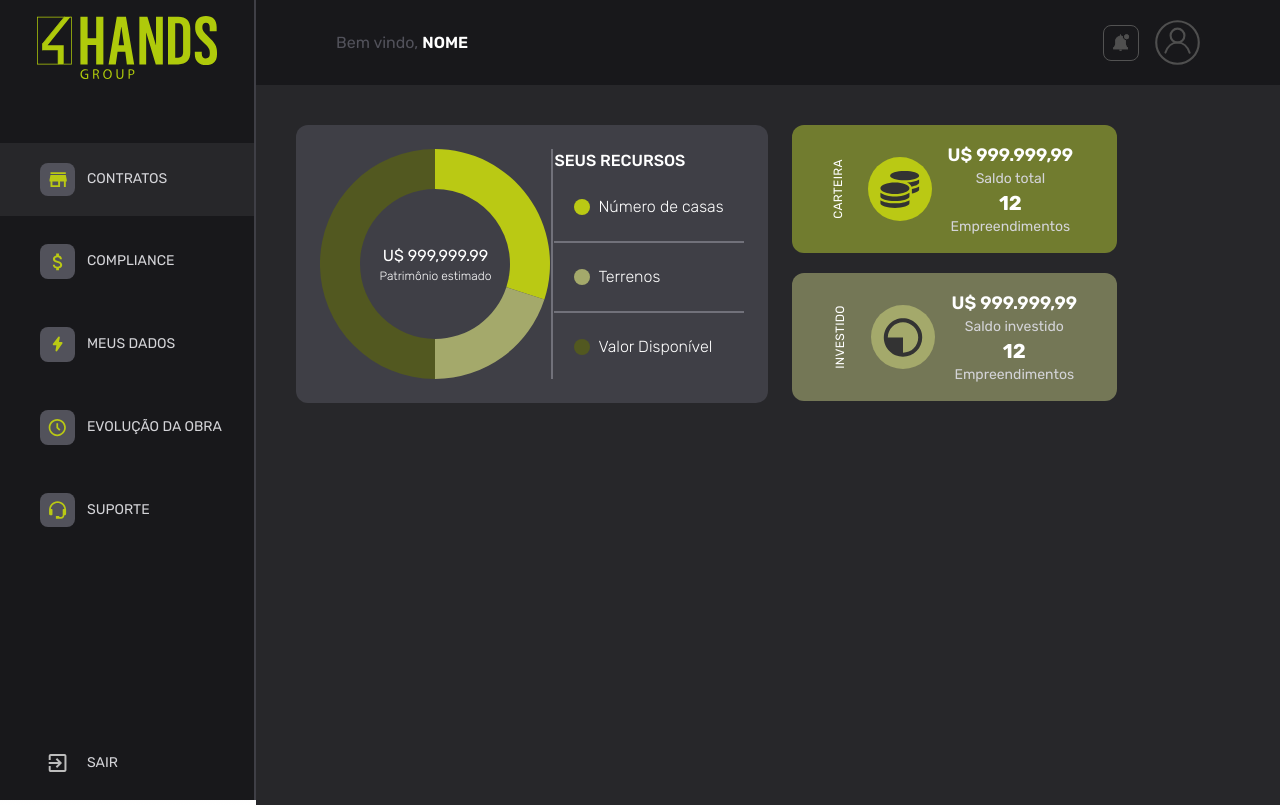
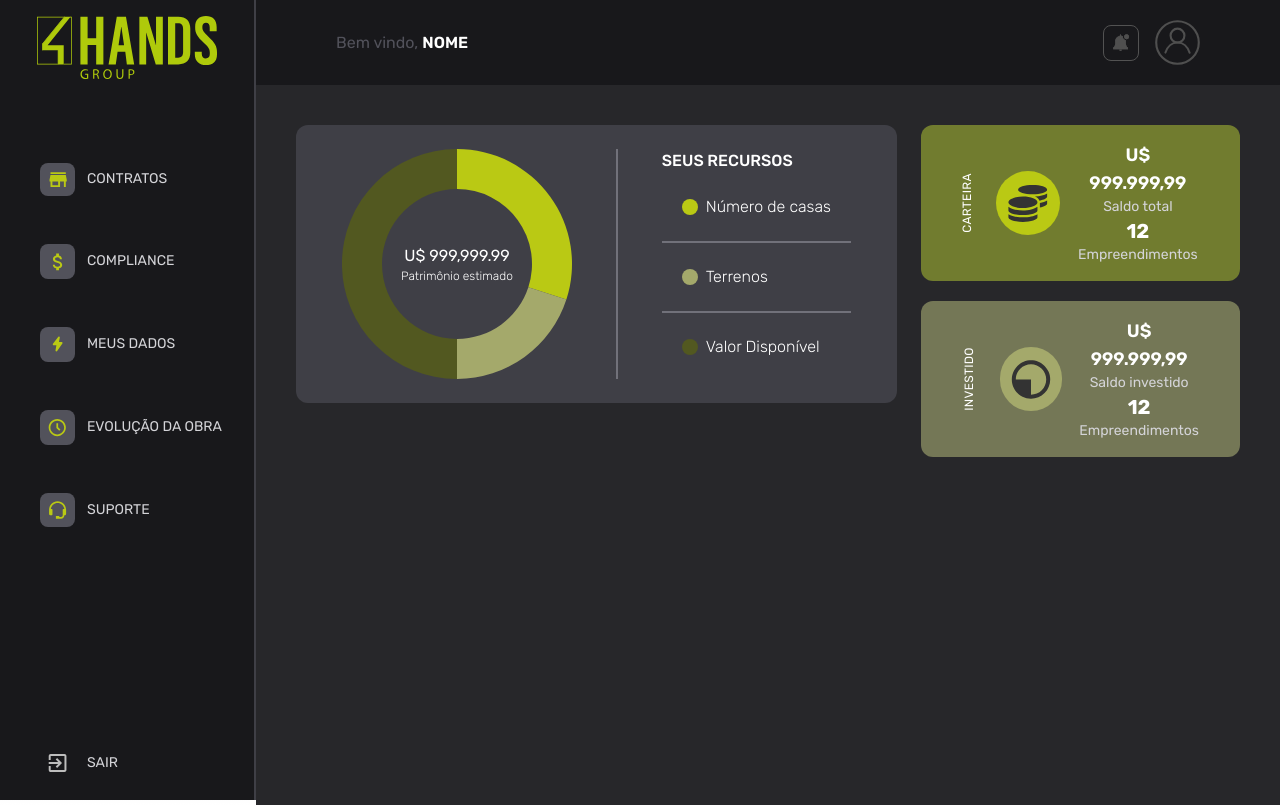
Before and after one commit to douglasc-c/jb-next, a Next.js app: page /pt-BR/dashboard in a window 1280 px wide. Built offline with nearby package versions, Linux system fonts and the light colour scheme.

Commit message:
fix(data-investments): adjusts layout

```diff
--- a/public/locales/pt-BR.json
+++ b/public/locales/pt-BR.json
@@ -10,6 +10,7 @@
       "TermsOfService":"Terms of Service",
       "yourInformationIsSafe":"Suas informações estão seguras",
       "welcome":"Bem vindo,",
+      "dashboard":"Dashboard",
       "contracts":"Contratos",
       "compliance":"Compliance",
       "myData":"Meus dados",
--- a/src/app/[locale]/(authenticated)/dashboard/page.tsx
+++ b/src/app/[locale]/(authenticated)/dashboard/page.tsx
@@ -18,7 +18,7 @@ export default function Dashboard() {
   return (
     <main className="bg-zinc-800 h-[calc(90vh)] flex items-start p-10">
       <section className="flex w-full space-x-6">
-        <div className="flex flex-col w-1/2">
+        <div className="flex flex-col w-2/3">
           <YorResources />
         </div>
         <div className="flex flex-col space-y-5">
--- a/src/app/[locale]/(authenticated)/layout.tsx
+++ b/src/app/[locale]/(authenticated)/layout.tsx
@@ -26,6 +26,7 @@ export default async function RootLayout({
 
   const textHeader = {
     welcome: t('TextLang.welcome'),
+    dashboard: t('TextLang.dashboard'),
     contracts: t('TextLang.contracts'),
     compliance: t('TextLang.compliance'),
     myData: t('TextLang.myData'),
--- a/src/components/cards/data-investments.tsx
+++ b/src/components/cards/data-investments.tsx
@@ -21,7 +21,7 @@ export function DataInvestments({ params }: DataInvestmentsPros) {
 
   return (
     <div
-      className={`flex items-center p-4 pr-10 rounded-xl ${bgColor} text-white`}
+      className={`flex items-center p-4 pr-10 rounded-xl ${bgColor} text-white, justify-between`}
     >
       <div className="flex flex-col justify-center items-center">
         <span className="text-xs transform -rotate-90 tracking-wide uppercase">
```
Also changed, not shown: src/components/header/sidebar.tsx (+9 -1 lines), public/images/svg/dashboard.svg (added).
